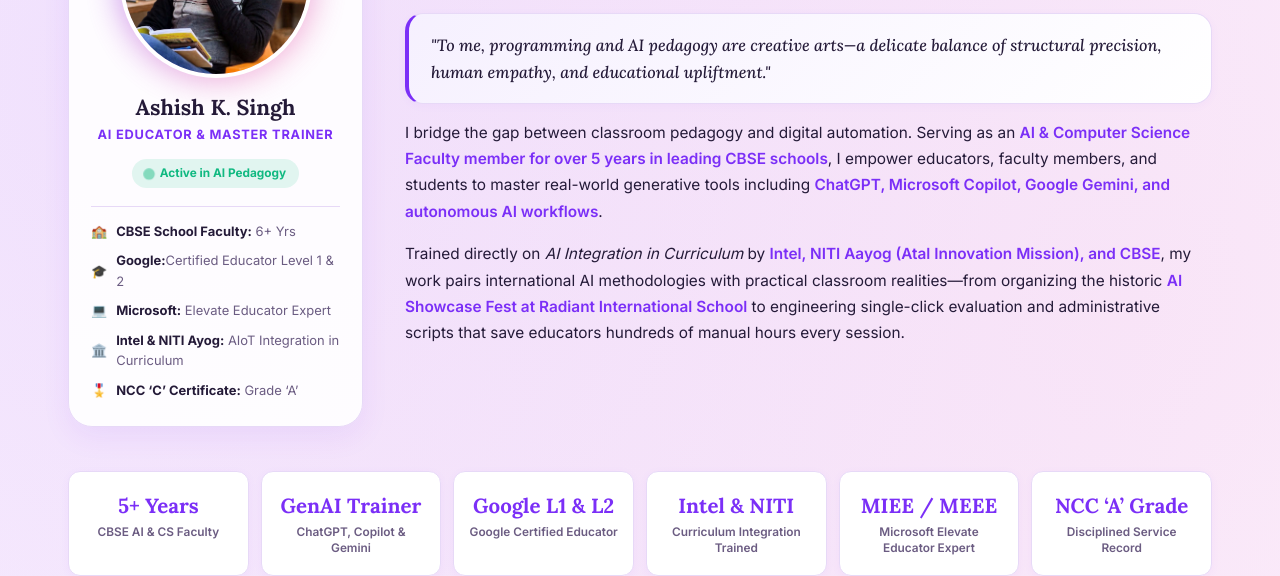
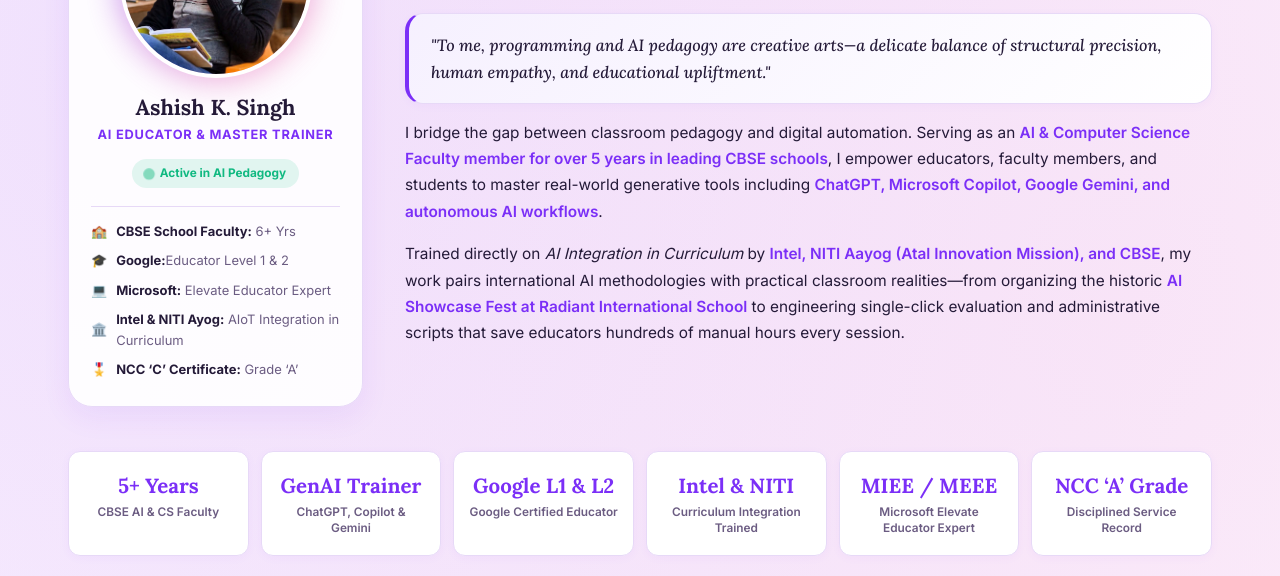
Before and after one commit to ashish9singh/bseb, a plain HTML site: page about.html in a window 1280 px wide. Shown: the part 252-828 px from the top of the page. Drawn offline with Linux system fonts and the light colour scheme.

Commit message:
Update about.html

```diff
--- a/about.html
+++ b/about.html
@@ -71,7 +71,7 @@
                     </div>
                     <div class="meta-item">
                         <span>🎓</span>
-                        <div><strong>Google:</strong>Certified Educator Level 1 & 2</div>
+                        <div><strong>Google:</strong>Educator Level 1 & 2</div>
                     </div>
                     <div class="meta-item">
                         <span>💻</span>
```
